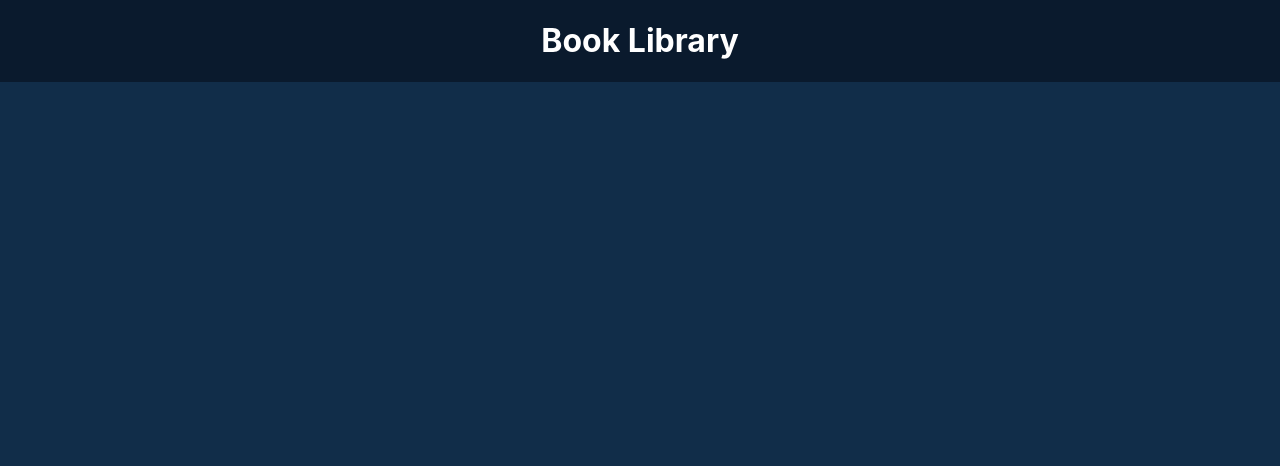
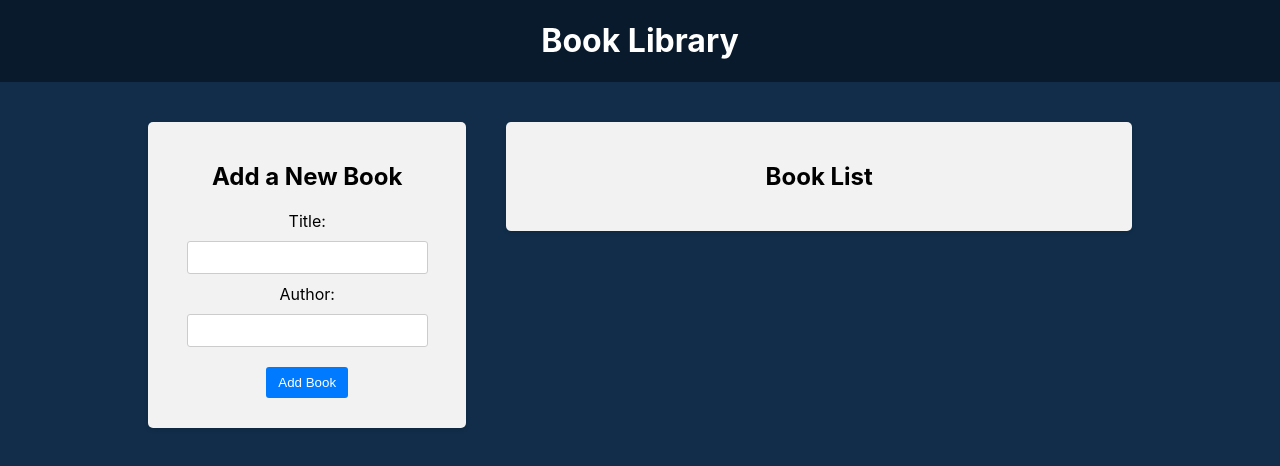
Before and after one commit to DmitrijKl/Book-Library-App, a React (Create React App) app in the folder frontend/: page / in a window 1280 px wide. Shown: the top 466 px of the page. Built offline with nearby package versions, Linux system fonts and the light colour scheme.

Commit message:
Added BookForm,BookList and Filter components

```diff
--- a/frontend/src/App.js
+++ b/frontend/src/App.js
@@ -1,3 +1,6 @@
+import BookForm from "./components/BookForm/BookForm";
+import BookList from "./components/BookList/BookList";
+import Filter from "./components/Filter/Filter";
 import "./App.css";
 
 function App() {
@@ -6,6 +9,15 @@
       <header className="app-header">
         <h1>Book Library</h1>
       </header>
+      <main className="app-main">
+        <div className="app-left-column">
+          <BookForm></BookForm>
+        </div>
+        <div className="app-right-column">
+          {/* <Filter></Filter> */}
+          <BookList></BookList>
+        </div>
+      </main>
     </div>
   );
 }
--- /dev/null
+++ b/frontend/src/components/BookForm/BookForm.css
@@ -0,0 +1,44 @@
+.book-form {
+  width: 100%;
+}
+
+.book-form label {
+  display: block;
+  width: 100%;
+  text-align: center;
+  margin-bottom: 10px;
+}
+
+.book-form input {
+  width: 80%;
+  padding: 8px;
+  margin-bottom: 10px;
+  border: 1px solid #ccc;
+  border-radius: 3px;
+}
+
+.book-form button {
+  background-color: #007bff;
+  color: #fff;
+  padding: 8px 12px;
+  border: none;
+  border-radius: 3px;
+  cursor: pointer;
+  margin: 10px;
+  transition: background-color 0.3s ease;
+}
+.book-form button:hover {
+  background-color: #0056b3;
+}
+.book-from .spinner {
+  animation: spinner 1s infinite linear;
+  margin-left: 10px;
+}
+@keyframes spinner {
+  from {
+    transform: rotate(0deg);
+  }
+  to {
+    transform: rotate(360deg);
+  }
+}
--- /dev/null
+++ b/frontend/src/components/BookForm/BookForm.js
@@ -0,0 +1,45 @@
+import React from "react";
+import "./BookForm.css";
+import { useState } from "react";
+
+function BookForm() {
+  const [title, setTitle] = useState("");
+  const [author, setAuthor] = useState("");
+  const handleSubmit = (e) => {
+    e.preventDefault();
+    if (title && author) {
+      //dispatch action
+      setTitle("");
+      setAuthor("");
+    }
+  };
+
+  return (
+    <div className="app-block book-form">
+      <h2>Add a New Book</h2>
+      <form onSubmit={handleSubmit}>
+        <div>
+          <label htmlFor="title">Title:</label>
+          <input
+            type="text"
+            id="title"
+            value={title}
+            onChange={(e) => setTitle(e.target.value)}
+          ></input>
+        </div>
+        <div>
+          <label htmlFor="author">Author:</label>
+          <input
+            type="text"
+            id="author"
+            value={author}
+            onChange={(e) => setAuthor(e.target.value)}
+          ></input>
+        </div>
+        <button type="submit">Add Book</button>
+      </form>
+    </div>
+  );
+}
+
+export default BookForm;
--- /dev/null
+++ b/frontend/src/components/BookList/BookList.css
@@ -0,0 +1,52 @@
+.book-list ul {
+  padding: 0;
+  margin: 20px -20px;
+  list-style: none;
+}
+.book-list li {
+  display: flex;
+  justify-content: space-between;
+  align-items: center;
+  width: auto;
+  padding: 10px 20px;
+  border-bottom: 1px solid #ccc;
+  background-color: #fff;
+  list-style-type: none;
+}
+
+.book-list li:nth-child(even) {
+  background-color: #f2f2f2;
+}
+.book-list li:hover {
+  background-color: #dbe4f8;
+}
+.book-list button {
+  background-color: #fff;
+  color: red;
+  border: 1px solid red;
+  padding: 8px 12px;
+  border-radius: 3px;
+  cursor: pointer;
+  transition: background-color 0.3s ease;
+}
+
+.book-list button:hover {
+  background-color: #fdd;
+}
+
+.book-list .highlight {
+  background-color: #ff0;
+}
+.book-list .book-info {
+  flex: 1;
+  text-align: left;
+}
+
+.book-list .star-icon {
+  width: 24px;
+  height: 24px;
+  margin: 0 20px;
+  cursor: pointer;
+  transition: color 0.3s ease;
+  color: #fca510;
+}
--- /dev/null
+++ b/frontend/src/components/BookList/BookList.js
@@ -0,0 +1,12 @@
+import React from "react";
+import "./BookList.js";
+
+function BookList() {
+  return (
+    <div className="app-block book-list">
+      <h2>Book List</h2>
+    </div>
+  );
+}
+
+export default BookList;
--- /dev/null
+++ b/frontend/src/components/Filter/Filter.css
@@ -0,0 +1,45 @@
+.filter-row {
+  display: flex;
+  justify-content: space-between;
+  align-items: center;
+}
+
+.filter-group {
+  flex: 1;
+  text-align: center;
+}
+
+.filter input[type="text"] {
+  width: 80%;
+  padding: 8px;
+  border: 1px solid #ccc;
+  border-radius: 3px;
+}
+.filter button {
+  background-color: #007bff;
+  color: #fff;
+  padding: 8px 12px;
+  border: none;
+  border-radius: 3px;
+  cursor: pointer;
+  margin: 10px;
+  transition: background-color 0.3s ease;
+}
+.filter button:hover {
+  background-color: #0056b3;
+}
+@media screen and (max-width: 1024px) {
+  .filter-row {
+    flex-direction: column;
+    align-items: stretch;
+  }
+  .filter-group {
+    width: 100%;
+    margin: auto;
+    margin-bottom: 10px;
+  }
+  .filter button {
+    margin: 10px auto 0;
+    max-width: 50%;
+  }
+}
--- /dev/null
+++ b/frontend/src/components/Filter/Filter.js
@@ -0,0 +1,12 @@
+import React from "react";
+import "./Filter.js";
+
+function Filter() {
+  return (
+    <div className="app-block filter">
+      <h2>Filters</h2>
+    </div>
+  );
+}
+
+export default Filter;
```
